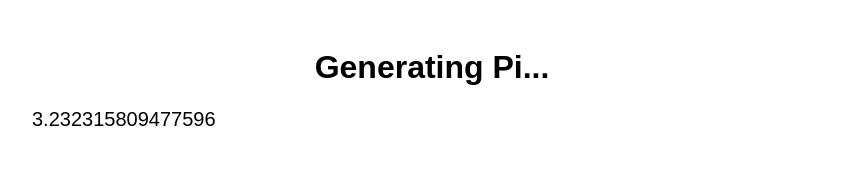
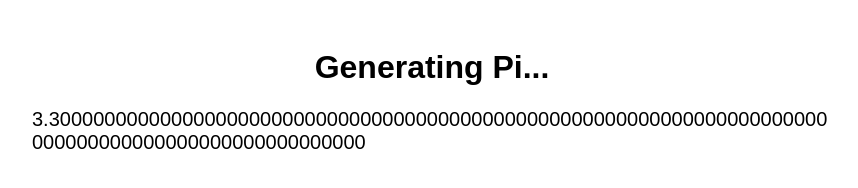
Before and after one commit to Kenpham1506/PI, a plain HTML site: page index.html in a window 1280 px wide. Shown: the whole page, without its empty margins (208-1066 px from the left). Drawn offline with Linux system fonts and the light colour scheme.

Commit message:
Update index.html

```diff
--- a/index.html
+++ b/index.html
@@ -27,23 +27,29 @@
         let piContainer = document.getElementById("pi-container");
         piContainer.innerHTML = "3.";
 
-        function leibnizPi(iterations) {
-            let pi = 0;
-            let denominator = 1;
-            for (let i = 0; i < iterations; i++) {
-                pi += (i % 2 === 0 ? 1 : -1) / denominator;
-                denominator += 2;
+        function* piGenerator() {
+            let q = 1n, r = 180n, t = 60n, i = 2n;
+            while (true) {
+                let y = (q * (27n * i - 12n) + 5n * r) / (5n * t);
+                yield y.toString();
+                let u = 3n * (3n * i + 1n) * (3n * i + 2n);
+                r = 10n * u * (r - y * t);
+                q *= 10n * i * (2n * i - 1n);
+                t *= u;
+                i++;
             }
-            return (pi * 4).toString().replace(".", "").substring(0, iterations);
         }
 
-        let index = 1;
+        let generator = piGenerator();
+
         function generatePiInfinite() {
             setInterval(() => {
-                let newDigits = leibnizPi(index + 10).slice(index, index + 10);
+                let newDigits = "";
+                for (let i = 0; i < 10; i++) {
+                    newDigits += generator.next().value;
+                }
                 piContainer.innerHTML += newDigits;
-                index += 10;
-            }, 100);
+            }, 500);
         }
 
         generatePiInfinite();
```
